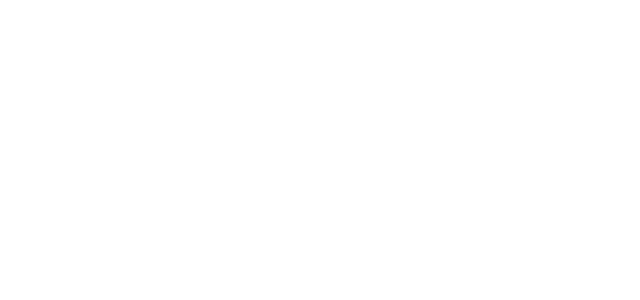
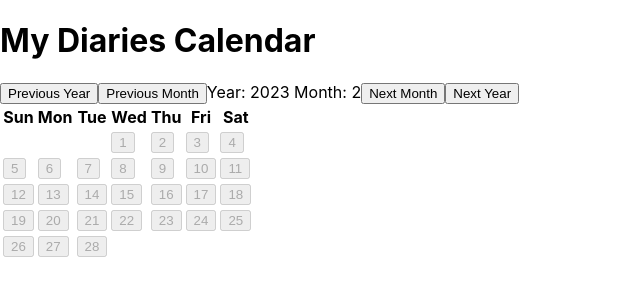
Before and after one commit to Emma3434/panpan_the_bun_web, a React (Create React App) app: page /diaries in a window 1280 px wide. Shown: the top 300 px of the page, without its empty margins (0-640 px from the left). Built offline with nearby package versions, Linux system fonts and the light colour scheme; no server answers.

Commit message:
more pages and real calendar

```diff
--- a/src/App.js
+++ b/src/App.js
@@ -7,8 +7,11 @@
   Link
 } from "react-router-dom";
 
+import HomePage from "./pages/HomePage.js";
+import DiaryList from "./pages/DiaryList.js";
 import DiaryPage from "./pages/DiaryPage.js"
-import DiaryList from "./pages/DiaryList.js";
+import About from "./pages/About.js";
+import EPanpan from "./pages/EPanpan.js";
 
 function App() {
 
@@ -16,8 +19,11 @@
     <div>
       <Router forceRefresh = {true}>
         <Switch>
-          <Route exact path="/" component={()=><DiaryList/>} />
+          <Route exact path="/" component={()=><HomePage/>} />
+          <Route exact path="/diaries" component={()=><DiaryList/>} />
           <Route path="/diaries/:id" component={({ match })=><DiaryPage match = {match}/>} />
+          <Route exact path="/about" component={()=><About/>} />
+          <Route exact path="/epanpan" component={()=><EPanpan/>} />
         </Switch>
       </Router>
     </div>
--- /dev/null
+++ b/src/pages/About.js
@@ -0,0 +1,55 @@
+// import { faIconName } from '@fortawesome/free-solid-svg-icons';
+// import { FontAwesomeIcon } from '@fortawesome/react-fontawesome';
+
+import React, { useState, useEffect } from "react";
+import { Link } from "react-router-dom";
+
+// const renderContent = (content) => {
+//   if (content.type === 'paragraph') {
+//     return <p>{content.value}</p>;
+//   } else if (content.type === 'image') {
+//     return (
+//       <div>
+//         <img src={content.value} alt={content.caption} />
+//         <p>{content.caption}</p>
+//       </div>
+//     );
+//   } else if (content.type === 'icon') {
+//     const icon = content.value.toLowerCase().replace(/\s/g, '-');
+//     const faIcon = `fa${icon}`;
+//     const faIconObject = faIconName[faIcon];
+//     return (
+//       <div>
+//         <FontAwesomeIcon icon={faIconObject} />
+//         <p>{content.caption}</p>
+//       </div>
+//     );
+//   }
+// };
+
+function About() {
+    const [aboutData, setAboutData] = useState([]);
+
+    useEffect(() => {
+      fetch('https://panpan-server.herokuapp.com/about')
+        .then(response => response.json())
+        .then(data => setAboutData(data))
+        .catch(error => console.error(error));
+    }, []);
+
+    return (
+      <div>
+        <h2>About</h2>
+        {aboutData.map((item, index) => (
+          <div key={index}>
+            {/* <img src={item.icon} alt={item.content} /> */}
+            <p>{item.icon}</p>
+            <p>{item.content}</p>
+            <p>{item.item}</p>
+          </div>
+        ))}
+      </div>
+    );
+  }
+
+  export default About;
--- a/src/pages/DiaryList.js
+++ b/src/pages/DiaryList.js
@@ -1,35 +1,97 @@
 import React, { useState, useEffect } from "react";
 import { Link } from "react-router-dom";
 
-
 function DiaryList() {
   const [diaries, setDiaries] = useState([]);
+  const [year, setYear] = useState(new Date().getFullYear());
+  const [month, setMonth] = useState(new Date().getMonth());
 
   useEffect(() => {
     fetch("https://panpan-server.herokuapp.com/diaries")
       .then(response => response.json())
       .then(data => setDiaries(data))
-      .then(data => console.log(data))
       .catch(error => console.log('error', error));
   }, []);
 
+  const getDaysInMonth = (year, month) => {
+    return new Date(year, month + 1, 0).getDate();
+  };
+
+  const handlePreviousMonth = () => {
+    setMonth(month => month === 0 ? 11 : month - 1);
+    setYear(year => month === 0 ? year - 1 : year);
+  };
+
+  const handleNextMonth = () => {
+    setMonth(month => month === 11 ? 0 : month + 1);
+    setYear(year => month === 11 ? year + 1 : year);
+  };
+
+  const handlePreviousYear = () => {
+    setYear(year => year - 1);
+  };
+
+  const handleNextYear = () => {
+    setYear(year => year + 1);
+  };
+
+  const renderCalendar = () => {
+    const daysInMonth = getDaysInMonth(year, month);
+    const firstDayOfMonth = new Date(year, month, 1).getDay();
+    const calendar = [];
+
+    let day = 1;
+    for (let week = 0; week < 6; week++) {
+      const cells = [];
+      for (let i = 0; i < 7; i++) {
+        if ((week === 0 && i < firstDayOfMonth) || day > daysInMonth) {
+          cells.push(<td key={`${week}-${i}`}></td>);
+        } else {
+          const diary = diaries.find(d => new Date(d.date).getDate() === day && new Date(d.date).getMonth() === month && new Date(d.date).getFullYear() === year);
+          const button = diary ? (
+            <Link to={`/diaries/${diary._id}`}>
+              <button>{day}</button>
+            </Link>
+          ) : (
+            <button disabled>{day}</button>
+          );
+          cells.push(<td key={`${week}-${i}`}>{button}</td>);
+          day++;
+        }
+      }
+      calendar.push(<tr key={week}>{cells}</tr>);
+    }
+
+    return calendar;
+  };
+
   return (
     <div>
-      <h1>My Diaries List</h1>
-      <ul id="diaries-list">
-        {diaries.map(diary => (
-            <li key={diary._id}>
-                <Link to={`/diaries/${diary._id}`}>
-                    <h2>{diary.title}</h2>
-                </Link>
-                <p>{diary.date}</p>
-                <p>{diary.weather}</p>
-            </li>
-            ))}
-      </ul>
-    </div>
+      <h1>My Diaries Calendar</h1>
+      <div>
+        <button onClick={handlePreviousYear}>Previous Year</button>
+        <button onClick={handlePreviousMonth}>Previous Month</button>
+        <span>Year: {year} Month: {month + 1}</span>
+        <button onClick={handleNextMonth}>Next Month</button>
+        <button onClick={handleNextYear}>Next Year</button>
+
+      </div>
+      <table>
+        <thead>
+          <tr>
+            <th>Sun</th>
+            <th>Mon</th>
+            <th>Tue</th>
+            <th>Wed</th>
+            <th>Thu</th>
+            <th>Fri</th>
+            <th>Sat</th>
+          </tr>
+        </thead>
+        <tbody>{renderCalendar()}</tbody>
+      </table>
+     </div>
   );
 }
 
-
 export default DiaryList;
--- a/src/pages/DiaryPage.js
+++ b/src/pages/DiaryPage.js
@@ -3,63 +3,39 @@
 
 function DiaryPage({ match }) {
   const [diary, setDiary] = useState(null);
+  const [diaries, setDiaries] = useState([]);
 
   useEffect(() => {
     fetch(`https://panpan-server.herokuapp.com/diaries/${match.params.id}`)
       .then(response => response.json())
       .then(data => setDiary(data))
-      .then(response => console.log(response))
+      .catch(error => console.log('error', error));
+
+    fetch("https://panpan-server.herokuapp.com/diaries")
+      .then(response => response.json())
+      .then(data => setDiaries(data))
       .catch(error => console.log('error', error));
   }, [match.params.id]);
 
-  const handlePrevious = () => {
-    // go to the previous diary in the list if there is one
-    fetch("https://panpan-server.herokuapp.com/diaries")
-      .then(response => response.json())
-      .then(data => {
-        const index = data.findIndex(d => d._id === diary._id);
-        if (index > 0) {
-          const previousDiary = data[index - 1];
-          window.location.href = `/diaries/${previousDiary._id}`;
-        }
-      })
-      .catch(error => console.log('error', error));
-  };
+  const currentIndex = diaries.findIndex(d => d._id === diary?._id);
 
-  const handleCalendar = () => {
-    // go to the diary list page
-    window.location.href = "/";
-  };
-
-  const handleNext = () => {
-    // go to the next diary in the list if there is one
-    fetch("https://panpan-server.herokuapp.com/diaries")
-      .then(response => response.json())
-      .then(data => {
-        const index = data.findIndex(d => d._id === diary._id);
-        if (index < data.length - 1) {
-          const nextDiary = data[index + 1];
+  const handleNavigation = (index) => {
+    const nextDiary = diaries[index];
     window.location.href = `/diaries/${nextDiary._id}`;
-        }
-      })
-      .catch(error => console.log('error', error));
   };
 
   const renderContent = (content) => {
     if (content.type === 'paragraph') {
-            return <p>{content.value}</p>
-        }
-
-        else if (content.type === 'image') {
+      return <p>{content.value}</p>;
+    } else if (content.type === 'image') {
       return (
         <div>
-                {/* <img src={content.value} alt={content.caption} /> */}
-                <p>{content.value}</p>
+          <img src={content.value} alt={content.caption} />
           <p>{content.caption}</p>
         </div>
-            )
+      );
     }
-    }
+  };
 
   if (!diary) {
     return <div>Loading...</div>;
@@ -67,9 +43,9 @@
 
   return (
     <div>
-      <button onClick={handlePrevious}>Previous</button>
-      <button onClick={handleCalendar}>Calendar</button>
-      <button onClick={handleNext}>Next</button>
+      <button onClick={() => handleNavigation(currentIndex - 1)}>Previous</button>
+      <button onClick={() => window.location.href = "/"}>Calendar</button>
+      <button onClick={() => handleNavigation(currentIndex + 1)}>Next</button>
       <h1>{diary.title}</h1>
       <p>{diary.date}</p>
       <p>{diary.weather}</p>
--- /dev/null
+++ b/src/pages/HomePage.js
@@ -0,0 +1,24 @@
+import React from 'react';
+import { Link } from 'react-router-dom';
+import { Navbar, Nav } from 'react-bootstrap';
+
+function HomePage() {
+  return (
+    <div>
+      <Navbar bg="light" expand="lg">
+        <Navbar.Brand href="/">My Website</Navbar.Brand>
+        <Navbar.Toggle aria-controls="basic-navbar-nav" />
+        <Navbar.Collapse id="basic-navbar-nav">
+          <Nav className="mr-auto">
+            <Nav.Link as={Link} to="/diaries">Diaries</Nav.Link>
+            <Nav.Link as={Link} to="/about">About</Nav.Link>
+            <Nav.Link as={Link} to="/epanpan">EPanpan</Nav.Link>
+          </Nav>
+        </Navbar.Collapse>
+      </Navbar>
+      <h1>Welcome to my website!</h1>
+    </div>
+  );
+}
+
+export default HomePage;
```
Also changed, not shown: src/pages/EPanpan.js (added). Lines whose indentation alone changed are shown as unchanged.
